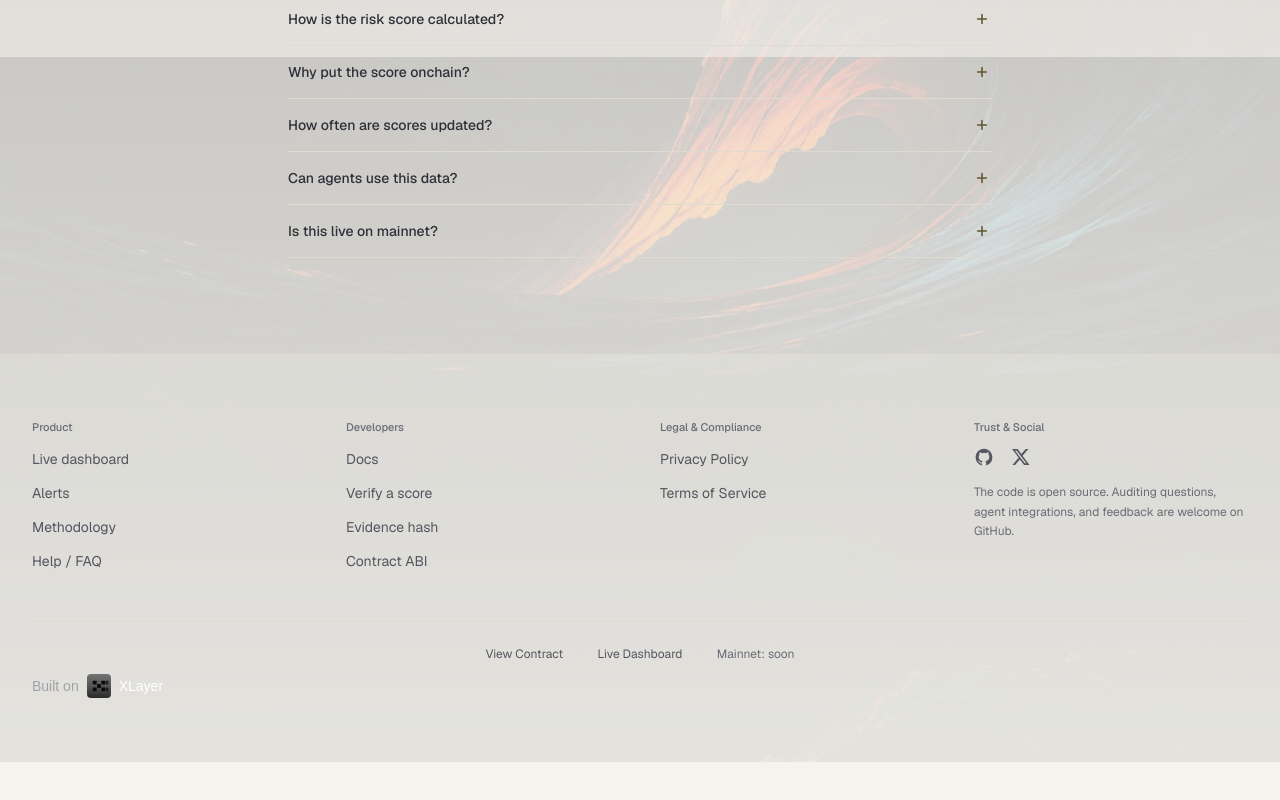
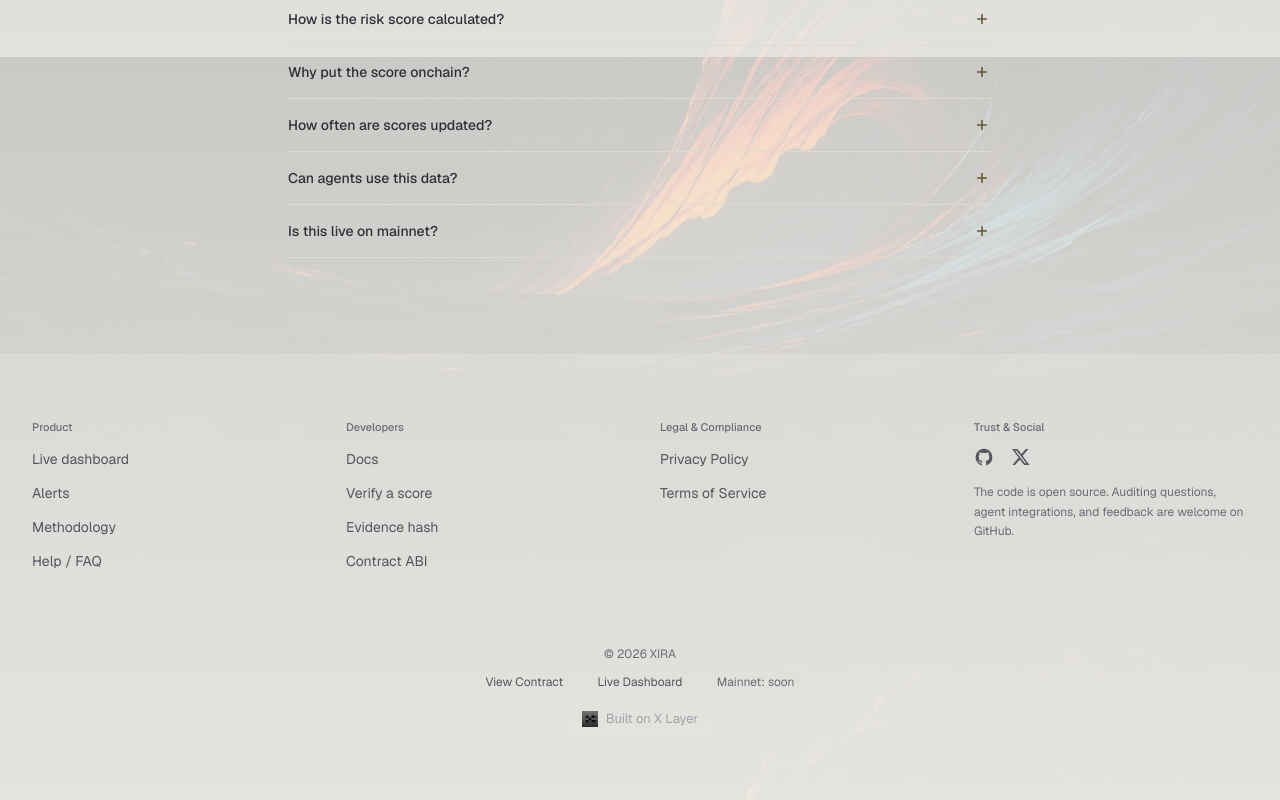
Before and after one commit to Kohap/xira, a Next.js app in the folder frontend/: page / in a window 1280 px wide. Shown: the part 4743-5543 px from the top of the page. Before the commit the page ends 5505 px from the top, so only its background shows below. Built offline with nearby package versions, Linux system fonts and the light colour scheme; no server answers.

Commit message:
feat: reframe footer badge as pill container (16px gradient mark, Built on X Layer) and restore copyright line

```diff
--- a/frontend/app/layout.tsx
+++ b/frontend/app/layout.tsx
@@ -176,7 +176,8 @@ export default function RootLayout({
               </div>
             </nav>
 
-            <div className="mt-12 pt-6 border-t border-[var(--card-border)] flex flex-col gap-3">
+            <div className="mt-12 pt-6 border-t border-[var(--card-border)] flex flex-col items-center gap-3">
+              <p className="text-xs text-neutral-500">© 2026 XIRA</p>
               <nav
                 aria-label="Footer links"
                 className="flex flex-wrap items-center justify-center gap-x-4 gap-y-1 text-xs"
@@ -202,9 +203,8 @@ export default function RootLayout({
                 </span>
               </nav>
 
-              <div style={{ display: "flex", alignItems: "center", gap: "8px", fontFamily: "sans-serif", fontSize: "14px", color: "#a1a1aa" }}>
-                <span>Built on</span>
-                <svg xmlns="http://www.w3.org/2000/svg" viewBox="0 0 500 500" width="24" height="24" style={{ borderRadius: "4px" }}>
+              <div style={{ display: "inline-flex", alignItems: "center", gap: "8px", background: "rgba(255, 255, 255, 0.05)", border: "1px solid rgba(255, 255, 255, 0.1)", borderRadius: "8px", padding: "6px 12px" }}>
+                <svg xmlns="http://www.w3.org/2000/svg" viewBox="0 0 500 500" width="16" height="16">
                   <defs>
                     <linearGradient id="bgGrad" x1="0%" y1="0%" x2="0%" y2="100%">
                       <stop offset="0%" stopColor="#737373" />
@@ -225,7 +225,7 @@ export default function RootLayout({
                     <rect x="424" y="280" width="20" height="80" rx="6" />
                   </g>
                 </svg>
-                <span style={{ color: "#ffffff", background: "transparent", padding: 0, margin: 0 }}>XLayer</span>
+                <span style={{ color: "#a1a1aa", fontWeight: "normal", fontSize: "13px" }}>Built on X Layer</span>
               </div>
             </div>
           </div>
```
